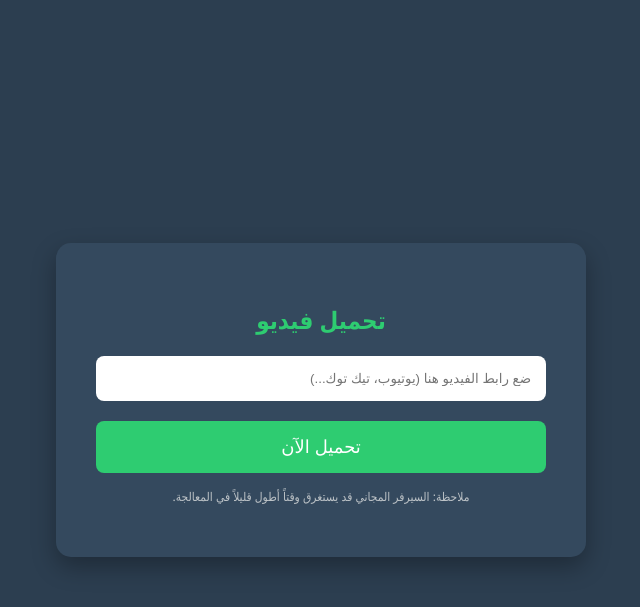
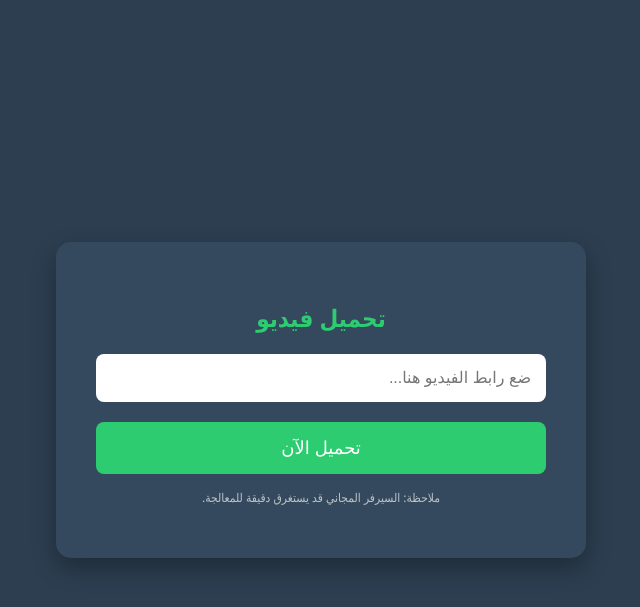
Before and after one commit to husseinalkhalil/my-downloader, a Flask app: page / in a window 1280 px wide. Shown: the top 607 px of the page, without its empty margins (319-959 px from the left). Run offline with Flask 3, Linux system fonts and the light colour scheme.

Commit message:
Update index.html

```diff
--- a/templates/index.html
+++ b/templates/index.html
@@ -31,7 +31,8 @@
             margin-bottom: 20px;
             border-radius: 8px;
             border: none;
-            box-sizing: border-box; /* مهم جداً لضبط الحجم */
+            box-sizing: border-box;
+            font-size: 16px;
         }
         button {
             width: 100%;
@@ -47,17 +48,30 @@
         button:hover { background-color: #27ae60; }
         .hint { margin-top: 15px; font-size: 12px; color: #bdc3c7; }
     </style>
+
+    <script>
+        function prepareDownload() {
+            // 1. تغيير نص الزر
+            var btn = document.getElementById('submit-btn');
+            btn.innerText = 'جاري التحميل... يرجى الانتظار';
+
+            // 2. تفريغ المربع بعد ثانية ونصف (لضمان أن الرابط أرسل للسيرفر أولاً)
+            setTimeout(function() {
+                document.getElementById('url-input').value = '';
+            }, 1500);
+        }
+    </script>
 </head>
 <body>
 
     <div class="box">
         <h2>تحميل فيديو</h2>
-        <!-- هذا هو السطر المهم الذي تم تغييره ليعمل مع السيرفر -->
-        <form action="/download" method="POST">
-            <input type="text" name="url" placeholder="ضع رابط الفيديو هنا (يوتيوب، تيك توك...)" required>
-            <button type="submit" onclick="this.innerText='جاري التحميل... (قد يستغرق دقيقة)';">تحميل الآن</button>
+        <!-- تم إضافة معرف ID للمدخلات لكي يتحكم بها الجافاسكريبت -->
+        <form action="/download" method="POST" onsubmit="prepareDownload()">
+            <input type="text" id="url-input" name="url" placeholder="ضع رابط الفيديو هنا..." required>
+            <button type="submit" id="submit-btn">تحميل الآن</button>
         </form>
-        <p class="hint">ملاحظة: السيرفر المجاني قد يستغرق وقتاً أطول قليلاً في المعالجة.</p>
+        <p class="hint">ملاحظة: السيرفر المجاني قد يستغرق دقيقة للمعالجة.</p>
     </div>
 
 </body>
```
